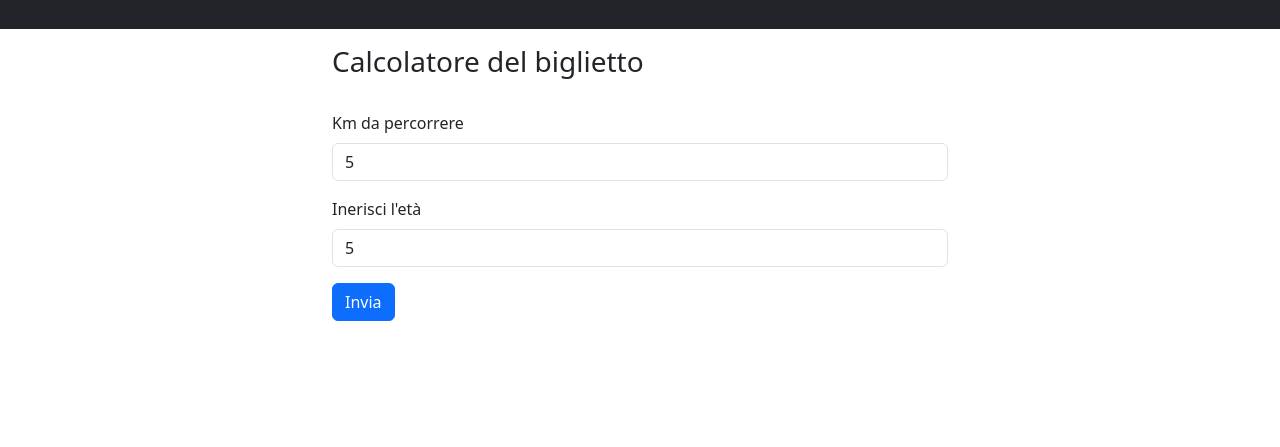
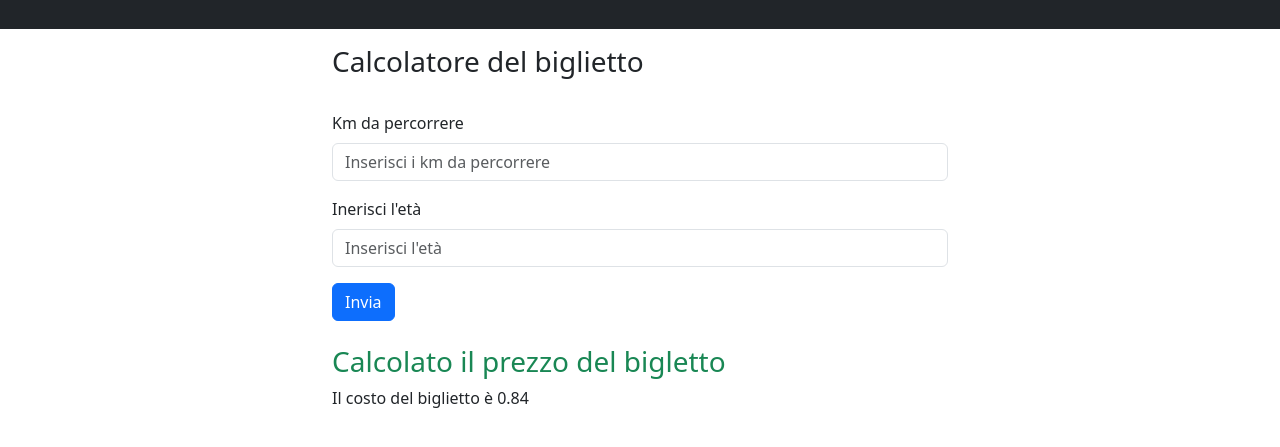
Before and after one commit to FrancescoBenassi/js-biglietto-treno-form, a plain HTML site: page index.html in a window 1280 px wide. Both pictures are taken after typing "5", "5" into the empty fields and a click on the button "Invia". Shown: the part 99-546 px from the top of the page. Drawn offline with nearby package versions, Linux system fonts and the light colour scheme.

Commit message:
feat: added calculated price

```diff
--- a/index.html
+++ b/index.html
@@ -35,14 +35,13 @@
                     max="100" required>
             </div>
             <button type="submit" class="btn btn-primary" id="submit">Invia</button>
+            <div id="result-container" class="d-none my-4">
+                <h3 class="text-success">Calcolato il prezzo del bigletto</h3>
+                <p id="result"></p>
+            </div>
         </form>
     </div>
 
-    <!-- js bootstrap -->
-    <script src="https://cdn.jsdelivr.net/npm/bootstrap@5.3.3/dist/js/bootstrap.bundle.min.js"
-        integrity="sha384-YvpcrYf0tY3lHB60NNkmXc5s9fDVZLESaAA55NDzOxhy9GkcIdslK1eN7N6jIeHz"
-        crossorigin="anonymous"></script>
-    <!-- /js bootstrap -->
     <!-- main js -->
     <script src="js/main.js"></script>
     <!-- /main js -->
--- a/js/main.js
+++ b/js/main.js
@@ -1,35 +1,76 @@
-// Costanti dell'esercizio
+// 1) Costanti dell'esercizio
 
-// Prezzo al km
+// - Prezzo al km
 const price = 0.21;
-// Anni over
+// - Anni over
 const over = 65;
-// Anni under
+// - Anni under
 const under = 18;
-// Sconto 40%
+// - Sconto 40%
 const salesOver = 40 / 100;
-// Sconto al 20%
+// - Sconto al 20%
 const salesUnder = 20 / 100;
 
 
-// Creare costante form
+// 2) Creare variabile form
 
 const calculatedPrice = document.getElementById('calculated-price');
 
-// Chiedere il numero di km da percorrere
+// 3) Chiedere il numero di km da percorrere
 
 const distance = document.getElementById('distance');
 
-// Chiedere l'età del passeggero
+// 4) Chiedere l'età del passeggero
 
 const age = document.getElementById('age');
 
+// 5) Variabili risultato
+
+const resultConainer = document.getElementById('result-container');
+const result = document.getElementById('result');
+
+// 6) Aggiungere evento al 'submit'
 
 calculatedPrice.addEventListener('submit', function (event) {
   event.preventDefault();
 
-  console.log('prova invio form');
+  // - Trasformare la stringa in numero
 
-  console.log('km ', distance.value);
-  console.log('age ', age.value);
+  const distanceNumber = parseFloat(distance.value);
+  const ageNumber = parseFloat(age.value);
+
+  // - Stampare i numeri sulla console
+
+  console.log('km ', distanceNumber);
+  console.log('age ', ageNumber);
+
+  // - Calcolare il prezzo intero
+
+  let priceTicket = distanceNumber * price;
+  console.log('prezzo intero ', priceTicket);
+
+  // - Calcolare il prezzo scontato se ha i requisiti
+
+  if (ageNumber > over) {
+    priceTicket = priceTicket - (priceTicket * salesOver);
+    console.log(priceTicket);
+  } else if (ageNumber < under) {
+    priceTicket = priceTicket - (priceTicket * salesUnder);
+    console.log(priceTicket);
+  }
+
+  // - Prezzo finale
+
+  const priceEnd = `Il costo del biglietto è ${priceTicket.toFixed(2)}`;
+  console.log(priceEnd);
+
+  // - Reset dei campi input
+
+  distance.value = '';
+  age.value = '';
+
+  // - Modifica al DOM con l'aggiunta del prezzo finale
+
+  result.innerHTML = `Il costo del biglietto è ${priceTicket.toFixed(2)} `;
+  resultConainer.classList.remove('d-none');
 });
```
Also changed, not shown: 1 other file.
